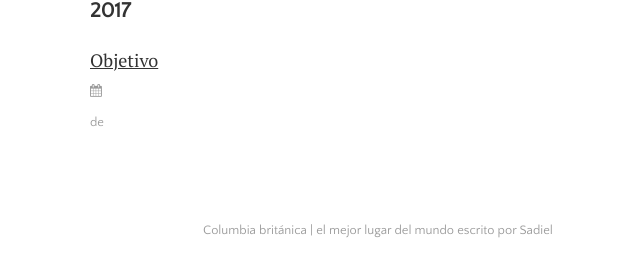
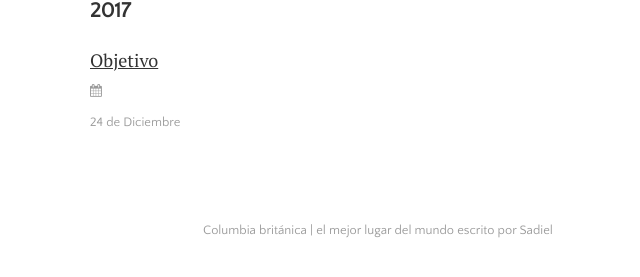
Before and after one commit to sadiel/blog, a Jekyll site: the page built from menu/textos.md, in a window 1280 px wide. Shown: the part 223-500 px from the top of the page, without its empty margins (262-902 px from the left). Built offline with Jekyll 4.4.1, drawn with Linux system fonts in a browser that asks for light colours; nearby versions of some CDN libraries.

Commit message:
Fix date

```diff
--- a/menu/textos.md
+++ b/menu/textos.md
@@ -18,12 +18,12 @@ title: Textos
     <li itemscope>
       <a href="{{ site.github.url }}{{ post.url }}">{{ post.title }}</a>
       <p class="post-date"><span><i class="fa fa-calendar" aria-hidden="true"></i> <span class="post-date">
-  {% assign d = page.date | date: "%-d"  %}
+  {% assign d = post.date | date: "%-d"  %}
   {% case d %}
     {% when '1' %} Primero
     {% else %}{{ d }}
   {% endcase %} de
-  {% assign m = page.date | date: "%-m" %}
+  {% assign m = post.date | date: "%-m" %}
   {% case m %}
     {% when '1' %}Enero
     {% when '2' %}Febrero
```
